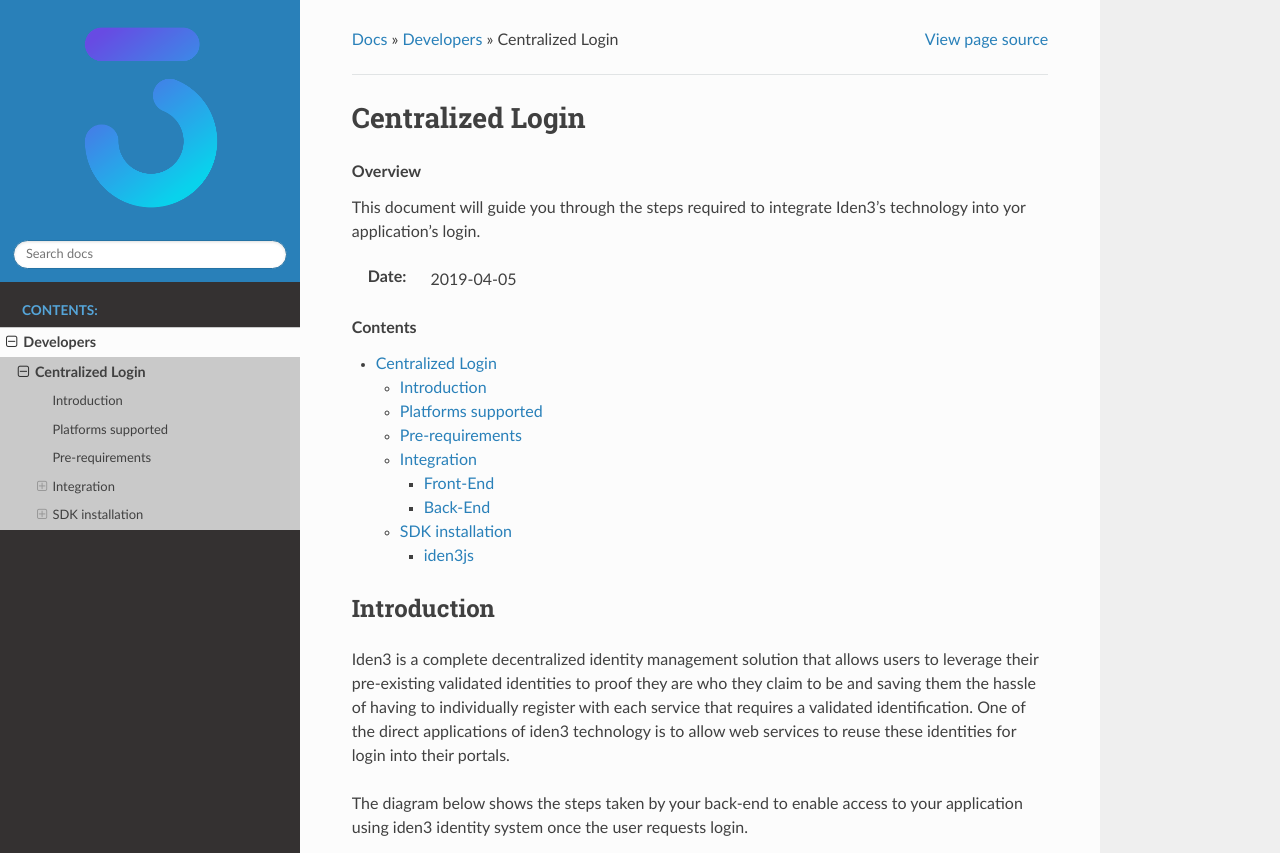
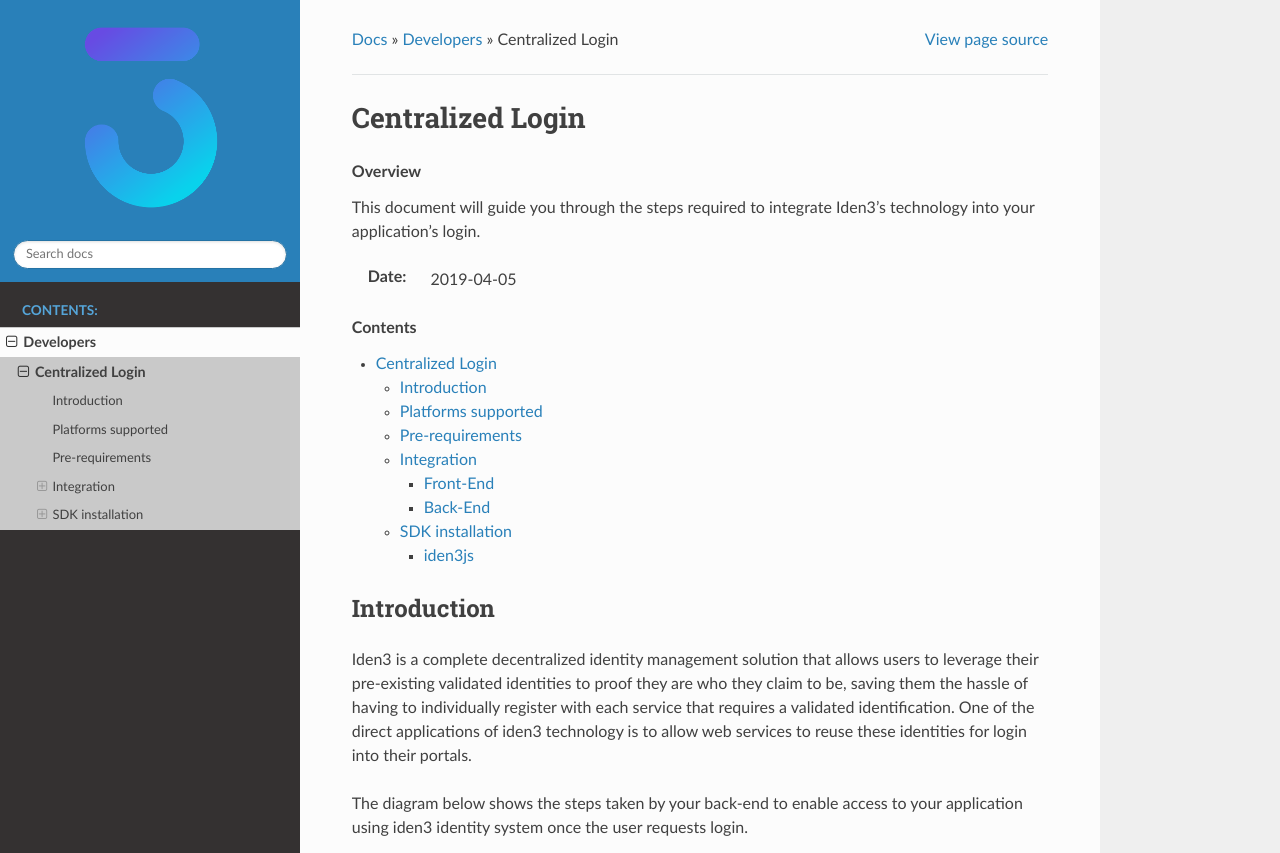
Before and after one commit to iden3/iden3-docs, a Sphinx documentation site: the page built from source/devel/centralized_login.rst, in a window 1280 px wide and 1400 px high. Shown: the top 853 px of the window. Built offline with Sphinx 7.4.7 and the Read the Docs theme 2.0.0, drawn with Linux system fonts in a browser that asks for light colours; some of the changed text lies outside the part shown.

Commit message:
edited centralized login

```diff
--- a/source/devel/centralized_login.rst
+++ b/source/devel/centralized_login.rst
@@ -7,7 +7,7 @@
 
 .. topic:: Overview
 
-    This document will guide you through the steps required to integrate Iden3's technology into yor application's login.
+    This document will guide you through the steps required to integrate Iden3's technology into your application's login.
 
     :Date: 2019-04-05
 
@@ -19,7 +19,7 @@
 Introduction
 #############
 Iden3 is a complete decentralized identity management solution that allows users to leverage their pre-existing validated identities to
-proof they are who they claim to be and saving them the hassle of having to individually register with each service that requires a validated
+proof they are who they claim to be, saving them the hassle of having to individually register with each service that requires a validated
 identification.
 One of the direct applications of iden3 technology is to allow web services to reuse these identities for login into their portals.
 
@@ -54,7 +54,7 @@
 
 Front-End
 *********
-On the front-end side you will typically need to embed a button to start the login process and a place to display a QR code that the user can scan to complete the authentication.
+On the front-end side you will typically need to embed a button to start the login process, and a place to display a QR code that the user can scan to complete the authentication.
 After the button is pressed, the front-end makes a request to the back-end to start the identity authentication and waits for the response containing the QR code to be displayed and scanned by the user.
 
 In the provided reference implementation this is achieved by JavaScript function *getLoginData()* found in frontend/index.js. This code shows how to :
@@ -68,7 +68,7 @@
 
 Generating requests of identity assertion
 ------------------------------------------
-On the back-end side you will need to prepare a new API endpoint to handle the *requestIdenAssert* petitions from the front-end. In the reference implementation we use *GET/login*
+On the back-end side you will need to prepare a new API endpoint to handle the *requestIdenAssert()* petitions from the front-end. In the reference implementation we use *GET/login*
 by calling
 
 .. code-block:: javascript
```
Also changed, not shown: other parts of source/devel/centralized_login.rst (+1 -1 lines), 1 other file.
